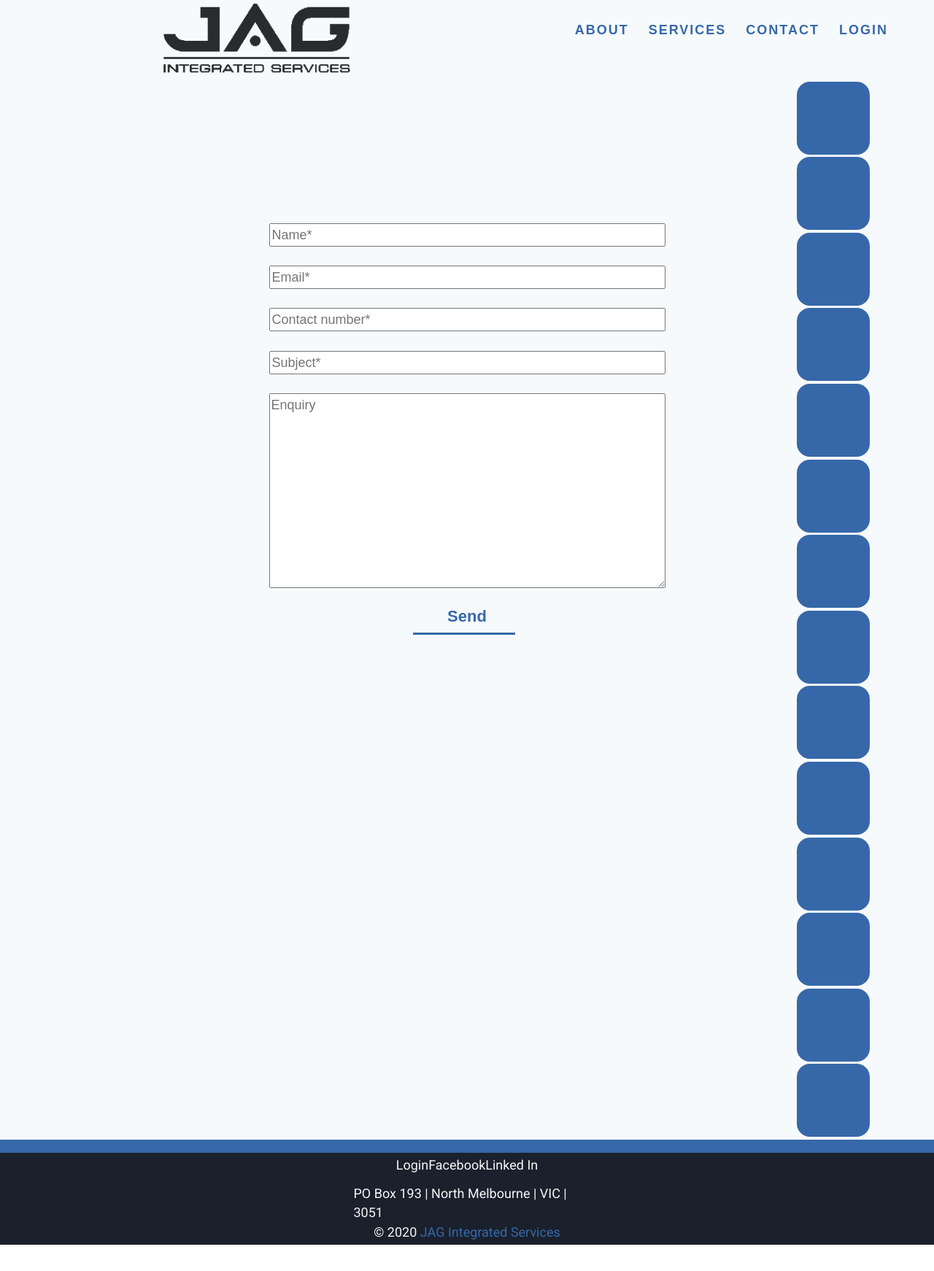
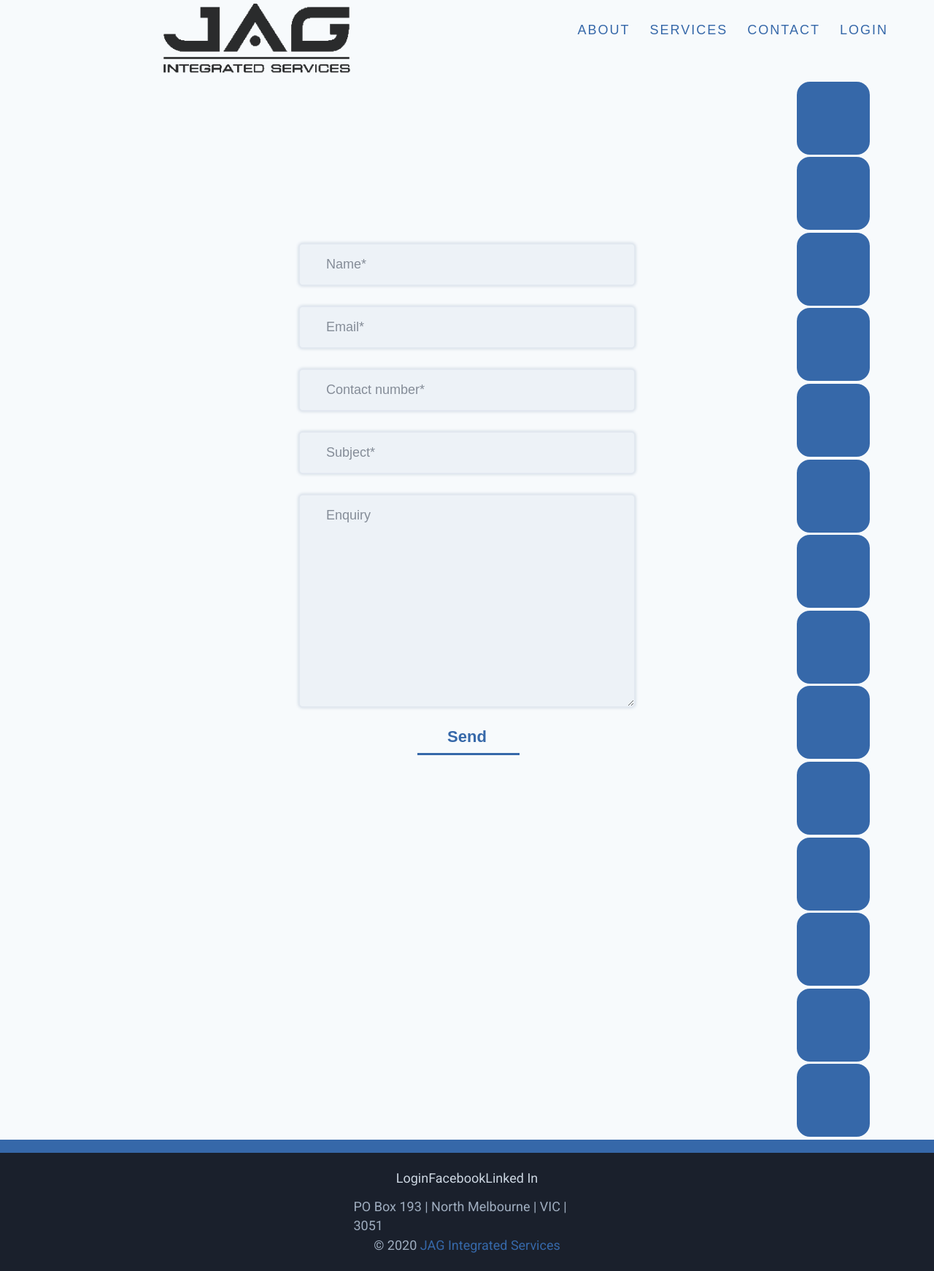
Before and after one commit to JaGaffney/jag-int, a Gatsby site: page /contact in a window 1280 px wide. Shown: the whole page at 73% size. Before the commit the page ends 1706 px from the top, so only its background shows below. Built offline with nearby package versions, Linux system fonts and the light colour scheme; Gatsby itself is replaced by a stand-in of ours; a web font is replaced by a local one.

Commit message:
changed layout

```diff
--- a/src/pages/contact.js
+++ b/src/pages/contact.js
@@ -43,13 +43,14 @@ const ContactPage = () => (
             cols="50"
           ></textarea>
         </p>
-
+        <p style={{ display: "flex" }}>
           <button className="svg-wrapper form-submit" type="submit">
             <svg height="60" width="320" xmlns="http://www.w3.org/2000/svg">
               <rect className="shape" height="60" width="320" />
             </svg>
             <div className="text">Send</div>
           </button>
+        </p>
       </form>
     </div>
   </Layout>
--- a/src/styles/body.css
+++ b/src/styles/body.css
@@ -12,7 +12,7 @@
 }
 .item1__text {
   height: 60%;
-  width: 50%;
+  width: 70%;
   display: flex;
   justify-content: space-around;
   align-items: flex-start;
@@ -64,6 +64,9 @@
   align-items: flex-start;
   flex-direction: column;
 }
+.item3__image-override {
+  border-radius: 10px;
+}
 
 .item3__text h1 {
   width: 100%;
@@ -80,8 +83,21 @@
   align-items: center;
   width: 100%;
 }
+.contact-form {
+  width: 60%;
+}
 
 .contact-form__container form p input,
-.contact-form__container form button {
+.contact-form__container form p textarea {
   width: 100%;
+  background: var(--gray200);
+  color: var(--gray800);
+  border: solid 2px var(--gray300);
+  box-shadow: 0 0 4px var(--gray400);
+  border-radius: 6px;
+  padding: 0.8rem 2rem 0.8rem 2rem;
 }
+
+.contact-form__container form p {
+  margin: 1.5rem;
+}
--- a/src/styles/header.css
+++ b/src/styles/header.css
@@ -25,7 +25,6 @@
 .nav-links a {
   cursor: pointer;
   font-size: 1rem;
-  font-weight: 900;
   letter-spacing: 2px;
   text-decoration: none;
   color: var(--dominant);
@@ -33,9 +32,3 @@
 .nav-links a:hover {
   color: var(--accent);
 }
-
-.nav-title {
-  font-family: "Roboto", sans-serif;
-  letter-spacing: -3px;
-  font-weight: 900;
-}
--- a/src/styles/layout.css
+++ b/src/styles/layout.css
@@ -13,9 +13,9 @@ header {
   background: var(--background-main);
   color: var(--accent);
   z-index: 1;
-  font-family: "Work Sans", sans-serif;
+  font-family: museo-sans, sans-serif;
   font-style: normal;
-  font-weight: 700;
+  font-weight: 500;
   text-transform: uppercase;
 }
 main {
@@ -36,12 +36,13 @@ footer {
   border-top: solid 1rem var(--dominant);
   padding: 1rem;
   width: 100%;
-  height: 8rem;
+  height: 10rem;
   grid-column: 1 / 4;
   display: flex;
   justify-content: center;
   align-items: center;
   background: var(--background-alt);
+  color: var(--gray500);
 }
 
 .footer-container {
@@ -57,14 +58,13 @@ footer {
   align-items: center;
 }
 .footer-container ul li a {
-  color: var(--light);
+  color: var(--gray400);
 }
 .footer-container a:hover {
   color: var(--blue);
 }
 .footer-copyright {
   width: 100%;
-  color: var(--light);
   display: flex;
   justify-content: center;
   align-items: center;
```
Also changed, not shown: src/components/indexComponents/item3.js (+8 -2 lines). Lines whose indentation alone changed are shown as unchanged.
